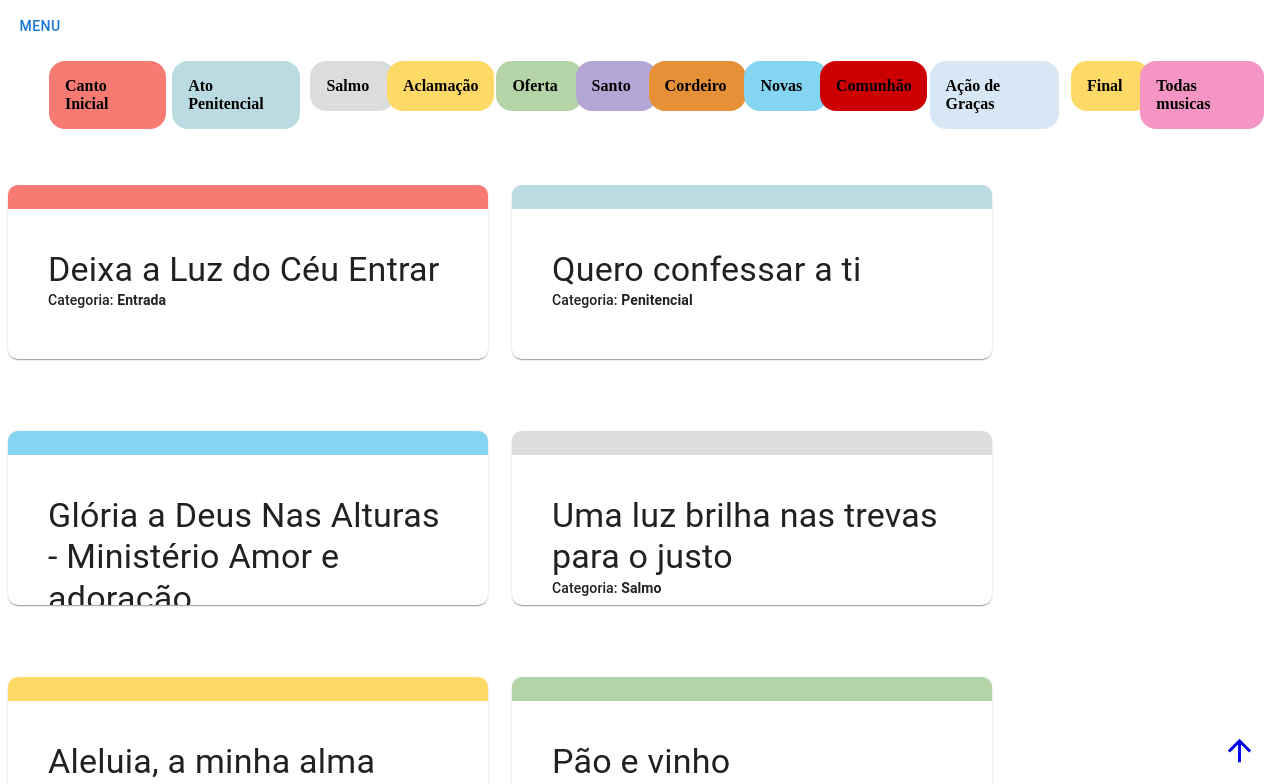
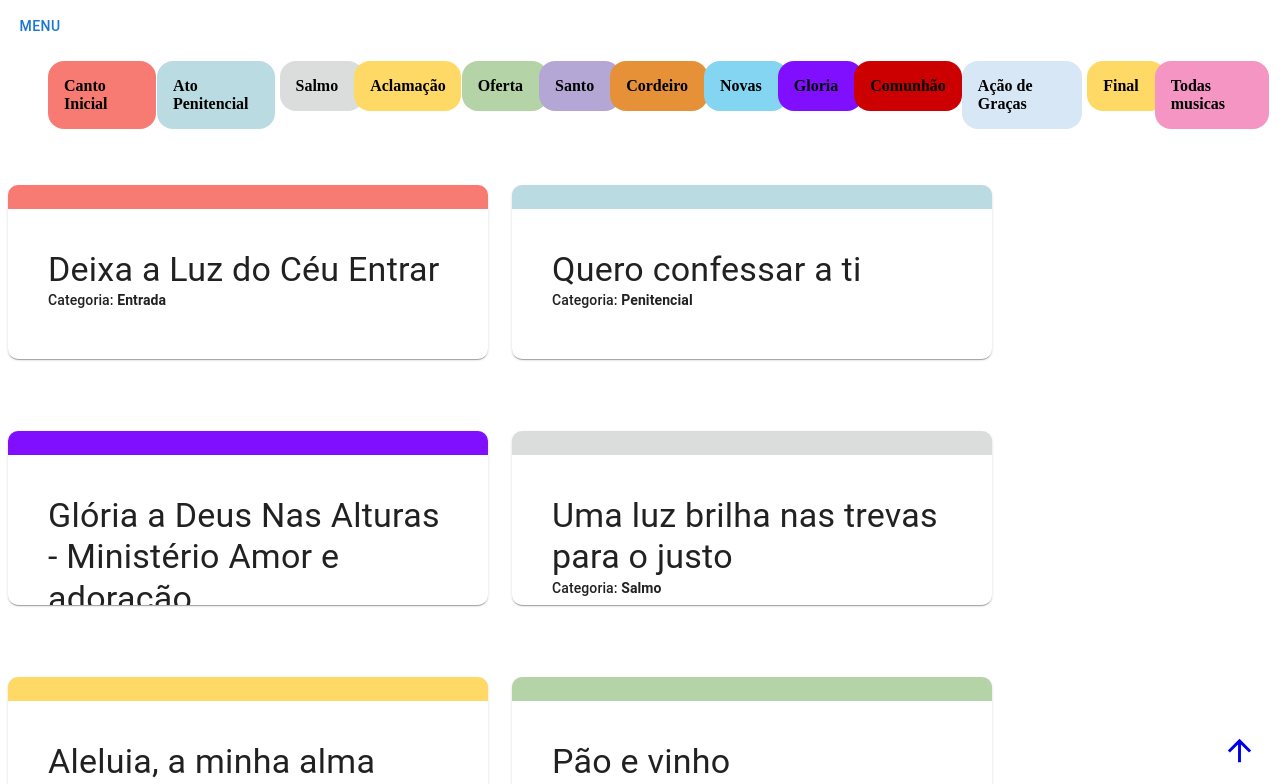
Before and after one commit to rafadealmeida/repertorio, a React (Create React App) app: page /missafev in a window 1280 px wide. Shown: the top 784 px of the page. Built offline with nearby package versions, Linux system fonts and the light colour scheme.

Commit message:
repertorio-5

```diff
--- a/src/_mocks/categorias.js
+++ b/src/_mocks/categorias.js
@@ -69,6 +69,10 @@ export const categoriaMissa = [
     nome: `Novas`,
   },
   {
+    id: `Gloria`,
+    nome: `Gloria`,
+  },
+  {
     id: `Comunhao`,
     nome: `Comunhão`,
   },
--- a/src/_mocks/colors.js
+++ b/src/_mocks/colors.js
@@ -26,6 +26,10 @@ const color = [
   {
     categoria: 'Novas',
     color: '#83D5F1',
+  },
+  {
+    categoria: 'Gloria',
+    color: '#800FFF',
   },
   {
     categoria: 'Entrada',
--- a/src/_mocks/repertorioMissaFev.js
+++ b/src/_mocks/repertorioMissaFev.js
@@ -81,7 +81,7 @@ const repertorioMissaFev = [
   {
     titulo: 'Glória a Deus Nas Alturas - Ministério Amor e adoração',
     id: sumId(),
-    categoria: 'Novas',
+    categoria: 'Gloria',
     link: 'https://www.cifraclub.com.br/ministerio-amor-e-adoracao/gloria-a-deus-nas-alturas/',
     cifra: `
     E                  B9
@@ -459,9 +459,9 @@ const repertorioMissaFev = [
     Não comungo porque mereço, isso eu sei, oh meu Senhor
     Em                      Am
     Comungo pois preciso de ti
-    Bb(F)                      Dm
+    F                      Dm
     Quando faltei à missa, eu fugia de mim e de Ti
-    Bb(F)             F                  G   G7
+    F             F                  G   G7
     Mas agora eu voltei, por favor aceita-me
 
     C      G              Am                   A7
--- a/src/assets/css/categorias.css
+++ b/src/assets/css/categorias.css
@@ -43,6 +43,9 @@
 
 .lista-categorias__categoria--Novas {
   background-color: #83D5F1;
+}
+.lista-categorias__categoria--Gloria {
+  background-color: #800FFF;
 }
 .lista-categorias__categoria--Entrada {
   background-color: #F77B72;
--- a/src/components/Drawer.jsx
+++ b/src/components/Drawer.jsx
@@ -46,7 +46,7 @@ export default function TemporaryDrawer() {
           </ListItem>
         </Link>
       </List>
-      <List>
+      {/* <List>
         <Link to="/missa" className="menu__link">
           <ListItem key="Missa" disablePadding>
             <ListItemButton>
@@ -57,7 +57,7 @@ export default function TemporaryDrawer() {
             </ListItemButton>
           </ListItem>
         </Link>
-      </List>
+      </List> */}
       <List>
         <Link to="/missaFev" className="menu__link">
           <ListItem key="Missa" disablePadding>
--- a/src/components/ListaCategorias.jsx
+++ b/src/components/ListaCategorias.jsx
@@ -10,7 +10,7 @@ function ListaCategorias({ categorias = [] }) {
         // eslint-disable-next-line eqeqeq, prettier/prettier
         if (categoria.id === 'Todas') {
           return (
-            <Link key={categoria.id} to="/missa" className="link">
+            <Link key={categoria.id} to="/missaFev" className="link">
               <li className={`lista-categorias__categoria lista-categorias__categoria--${categoria.id}`}>
                 {categoria.nome}
               </li>
--- a/src/pages/Categoria.jsx
+++ b/src/pages/Categoria.jsx
@@ -3,7 +3,8 @@ import { useParams } from 'react-router-dom';
 import ListaCategorias from '../components/ListaCategorias';
 import CardCifra from '../components/CardCifra';
 import cifras from '../_mocks/cifras';
-import repertorioMissa from '../_mocks/repertorioMissa';
+// import repertorioMissa from '../_mocks/repertorioMissa';
+import repertorioMissaFev from '../_mocks/repertorioMissaFev';
 // eslint-disable-next-line no-unused-vars
 import { categorias, categoriaMissa } from '../_mocks/categorias';
 
@@ -29,7 +30,7 @@ function Categoria() {
 
   useEffect(() => {
     if (cifra.length <= 0) {
-      repertorioMissa.forEach((cifraBack) => {
+      repertorioMissaFev.forEach((cifraBack) => {
         let cifraSelect;
         if (cifraBack.categoria === id) {
           cifraSelect = cifraBack;
```
